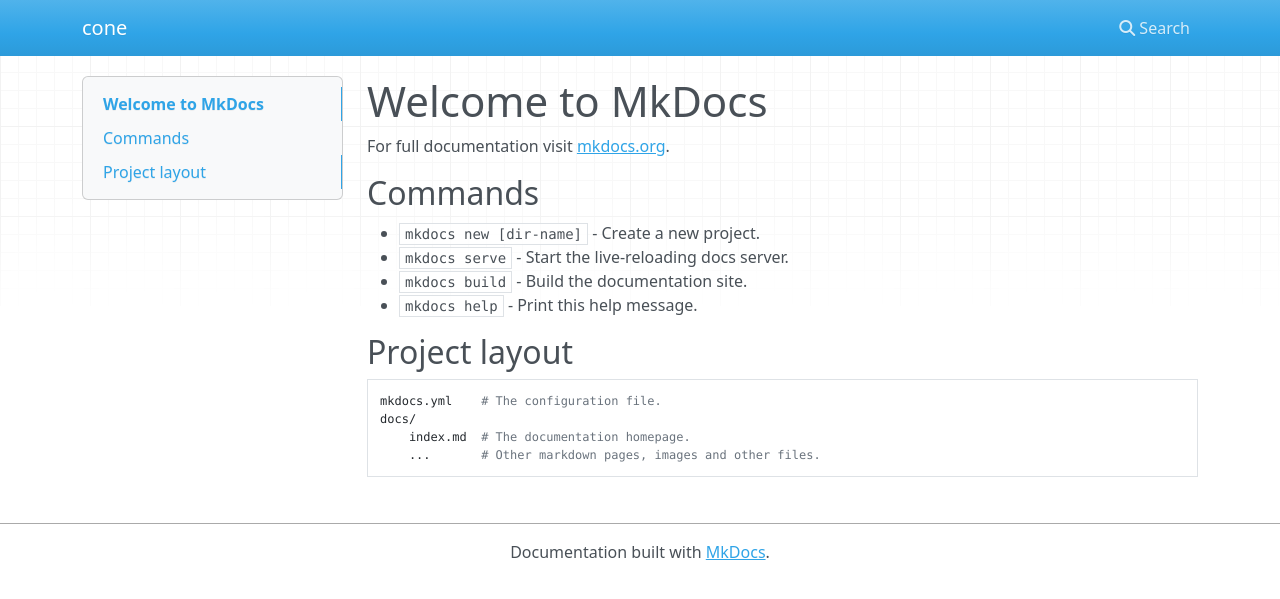
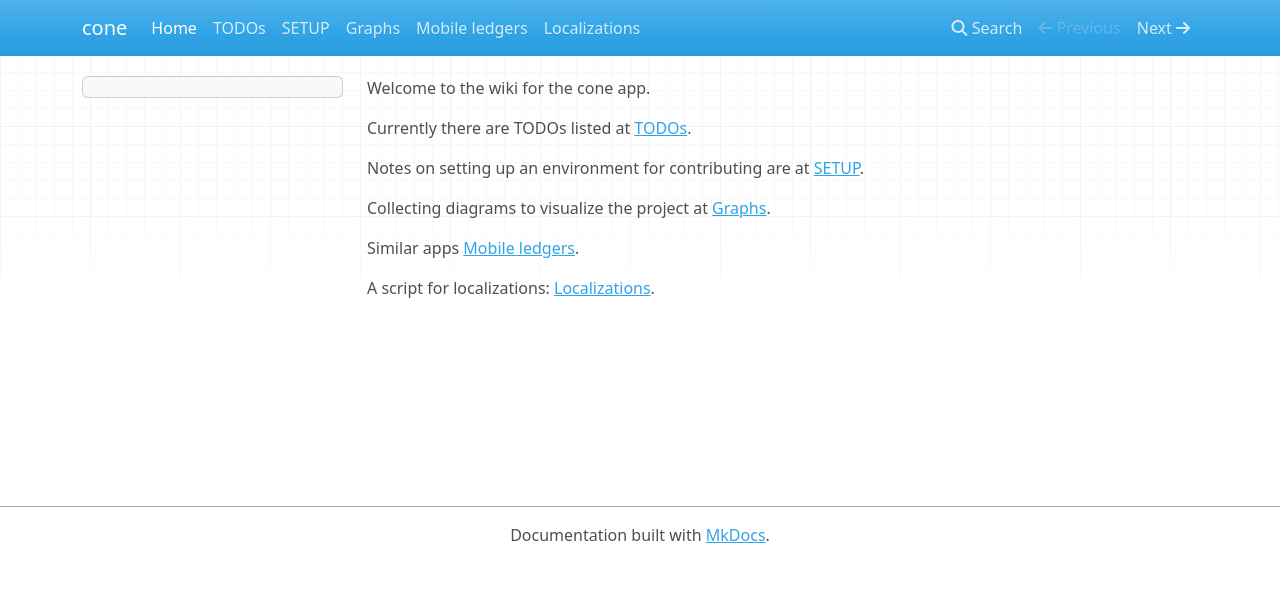
Before and after one commit to bradyt/cone_site, an MkDocs documentation site: the page built from docs/index.md, in a window 1280 px wide. Shown: the top 599 px of the page. Built offline with MkDocs 1.6.1, drawn with Linux system fonts in a browser that asks for light colours; nearby versions of some CDN libraries.

Commit message:
Add old wiki

```diff
--- a/docs/index.md
+++ b/docs/index.md
@@ -1,17 +1,13 @@
-# Welcome to MkDocs
 
-For full documentation visit [mkdocs.org](https://mkdocs.org).
+Welcome to the wiki for the cone app.
 
-## Commands
+Currently there are TODOs listed at [TODOs](TODOs).
 
-* `mkdocs new [dir-name]` - Create a new project.
-* `mkdocs serve` - Start the live-reloading docs server.
-* `mkdocs build` - Build the documentation site.
-* `mkdocs help` - Print this help message.
+Notes on setting up an environment for contributing are at
+[SETUP](SETUP).
 
-## Project layout
+Collecting diagrams to visualize the project at [Graphs](Graphs).
 
-    mkdocs.yml    # The configuration file.
-    docs/
-        index.md  # The documentation homepage.
-        ...       # Other markdown pages, images and other files.
+Similar apps [Mobile ledgers](Mobile-ledgers).
+
+A script for localizations: [Localizations](Localizations).
--- a/mkdocs.yml
+++ b/mkdocs.yml
@@ -1 +1,15 @@
 site_name: cone
+
+theme:
+    name: mkdocs
+    highlightjs: true
+    hljs_languages:
+        - dart
+
+nav:
+    - Home: index.md
+    - TODOs: TODOs.md
+    - SETUP: SETUP.md
+    - Graphs: Graphs.md
+    - Mobile ledgers: Mobile-ledgers.md
+    - Localizations: Localizations.md
```
Also changed, not shown: docs/Graphs.md (added, +12 -0 lines), docs/Localizations.md (added, +47 -0 lines), docs/Mobile-ledgers.md (added, +71 -0 lines), docs/SETUP.md (added, +51 -0 lines), docs/TODOs.md (added, +110 -0 lines), 1 other file.
